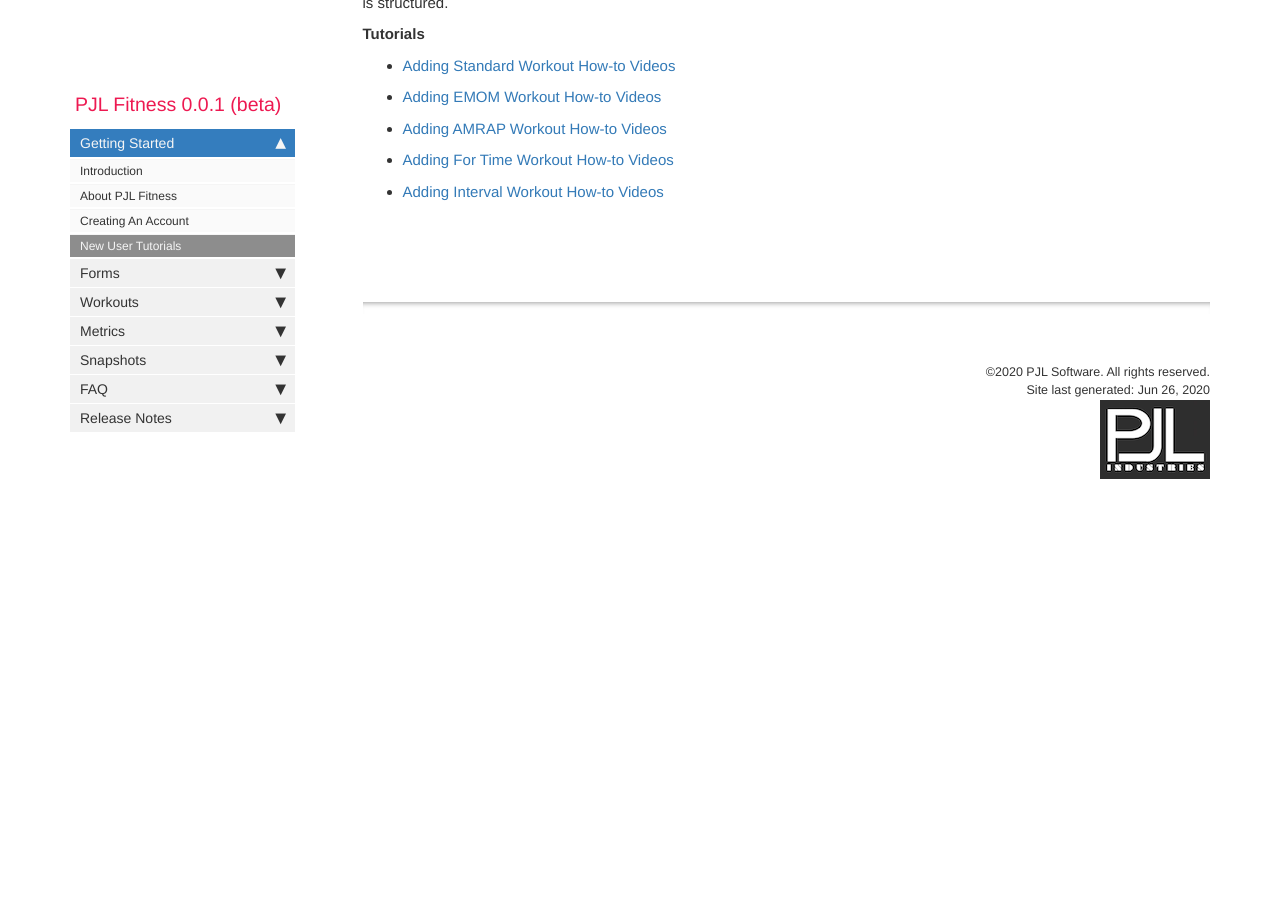
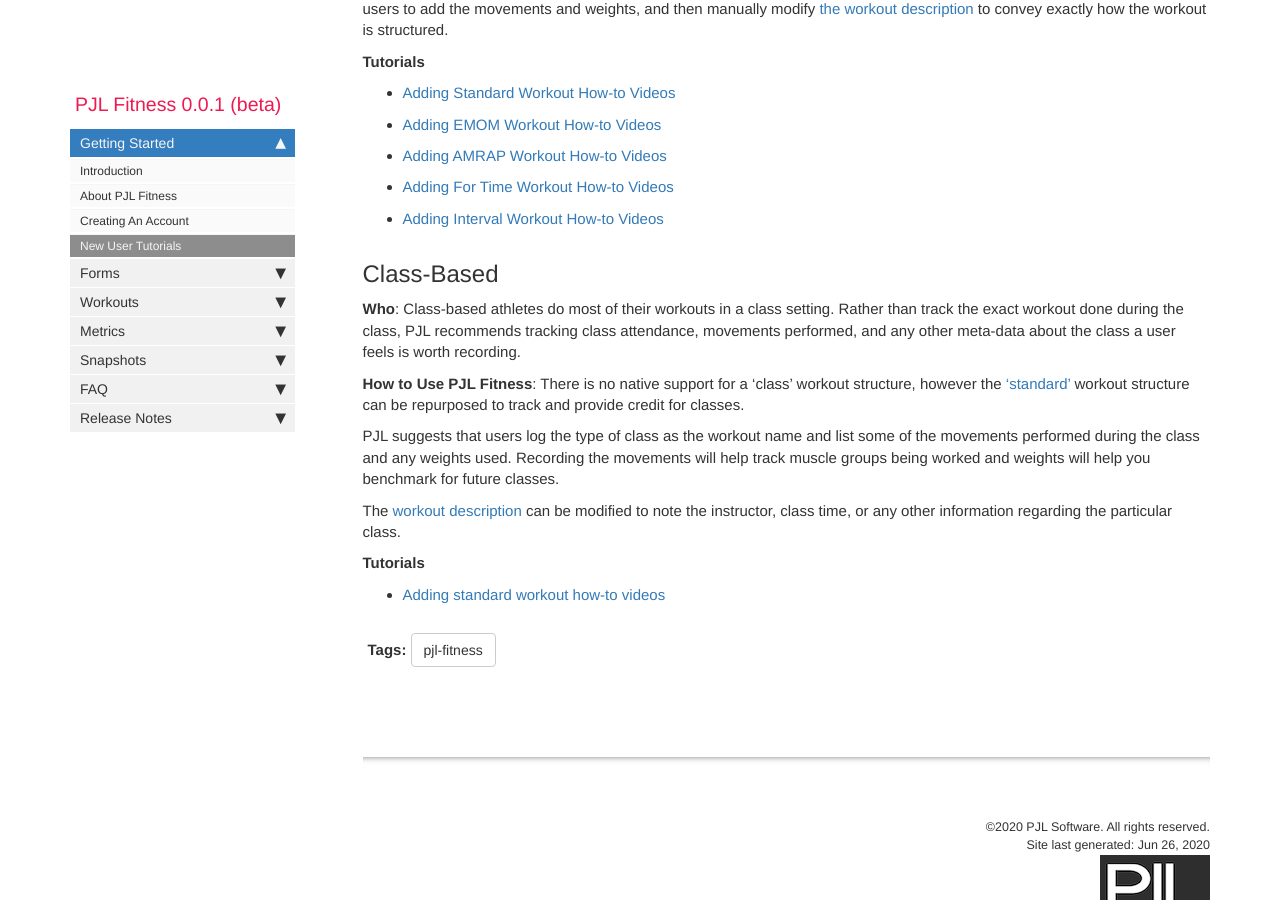
Before and after one commit to pjlinn/pjlinn.github.io, a Jekyll site: the page built from pages/pjl-fitness/pjl-fitness-new-user-tutorials.md, in a window 1280 px wide and 900 px high, scrolled down 2546 px. Built offline with Jekyll 4.4.1, drawn with Linux system fonts in a browser that asks for light colours; comment, search, counter and statistics services are not loaded; before the commit the page ends 3085 px from its top, so only the background shows below that.

Commit message:
add new class-based athelte content

```diff
--- a/pages/pjl-fitness/pjl-fitness-new-user-tutorials.md
+++ b/pages/pjl-fitness/pjl-fitness-new-user-tutorials.md
@@ -2,6 +2,7 @@
 title: New User Tutorials
 keywords: pjl-fitness
 summary: 'This section is intended to help new or prospective users get an idea of how PJL Fitness can be utilized to help track their individual fitness.'
+tags: [pjl-fitness]
 sidebar: pjl-fitness-sidebar
 permalink: pjl-fitness-new-user-tutorials.html
 folder: pjl-fitness
@@ -23,7 +24,7 @@ All users will need to add some form of workout to get the most out of PJL Fitne
 - [Traditional Weightlifter (e.g. reps and sets)](pjl-fitness-new-user-tutorials.html#traditional-weightlifter)
 - [Cardio (e.g. Running, Walking, Swimming, Rowing)](pjl-fitness-new-user-tutorials.html#cardio)
 - [CrossFitter](pjl-fitness-new-user-tutorials.html#crossfitter)
-- [Class-Based]()
+- [Class-Based](pjl-fitness-new-user-tutorials.html#class-based)
 - [High-Intensity Interval Training (HIIT)]()
 - [Olympic Lifter]()
 - [Powerlifter]()
@@ -103,4 +104,18 @@ Each workout structure is fundamentally made up of either [movements](pjl-fitnes
 
 - [Adding Interval Workout How-to Videos](pjl-fitness-workout-how-to-videos.html#interval)
 
+## Class-Based
+
+**Who**: Class-based athletes do most of their workouts in a class setting. Rather than track the exact workout done during the class, PJL recommends tracking class attendance, movements performed, and any other meta-data about the class a user feels is worth recording.
+
+**How to Use PJL Fitness**: There is no native support for a ‘class’ workout structure, however the [‘standard’](pjl-fitness-workout-structures#the-standard-workout-workout-structure) workout structure can be repurposed to track and provide credit for classes.
+
+PJL suggests that users log the type of class as the workout name and list some of the movements performed during the class and any weights used. Recording the movements will help track muscle groups being worked and weights will help you benchmark for future classes.
+
+The [workout description](pjl-fitness-add-workout-form.html#workout-description) can be modified to note the instructor, class time, or any other information regarding the particular class.
+
+**Tutorials**
+
+- [Adding standard workout how-to videos](pjl-fitness-workout-how-to-videos.html#standard)
+
 {% include links.html %}
```
